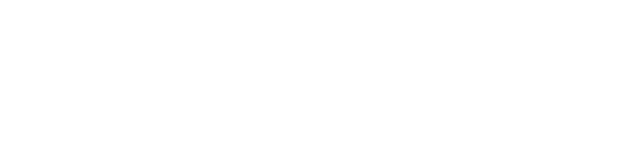
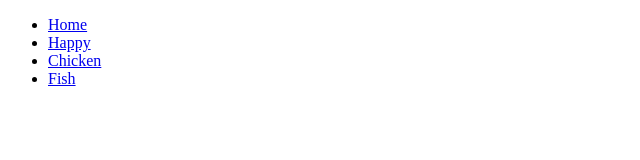
Before and after one commit to sneparc/branch, a plain HTML site: page index.html in a window 1280 px wide. Shown: the whole page, without its empty margins (0-640 px from the left). Drawn offline with Linux system fonts and the light colour scheme.

Commit message:
Added Nav Bar

```diff
--- a/index.html
+++ b/index.html
@@ -1,4 +1,16 @@
 <!doctype html>
 <html>
-
+	<head>
+	<title>Branching Basics</title>
+	</head>
+	<body>
+		<nav>
+			<ul>
+				<li><a href="#">Home</a></li>
+				<li><a href="#">Happy</a></li>
+				<li><a href="#">Chicken</a></li>
+				<li><a href="#">Fish</a></li>
+			</ul>
+		</nav>
+	</body>
 </html>
```
